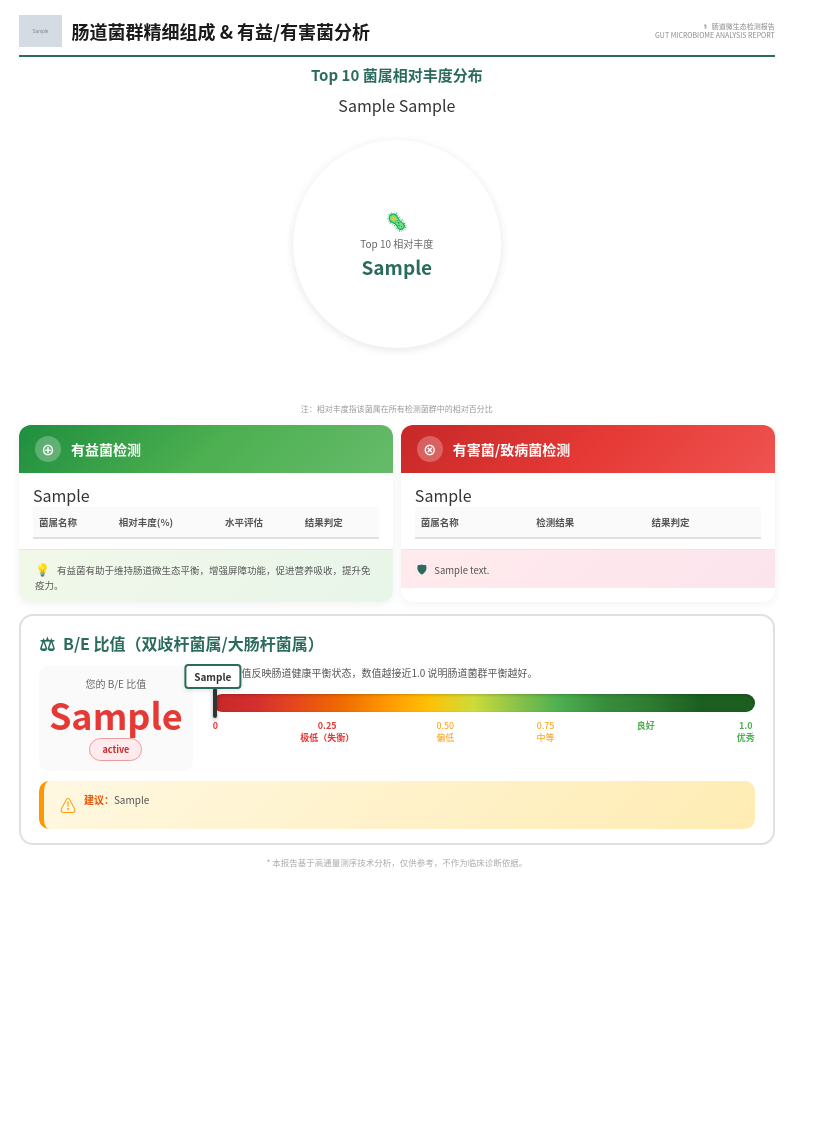
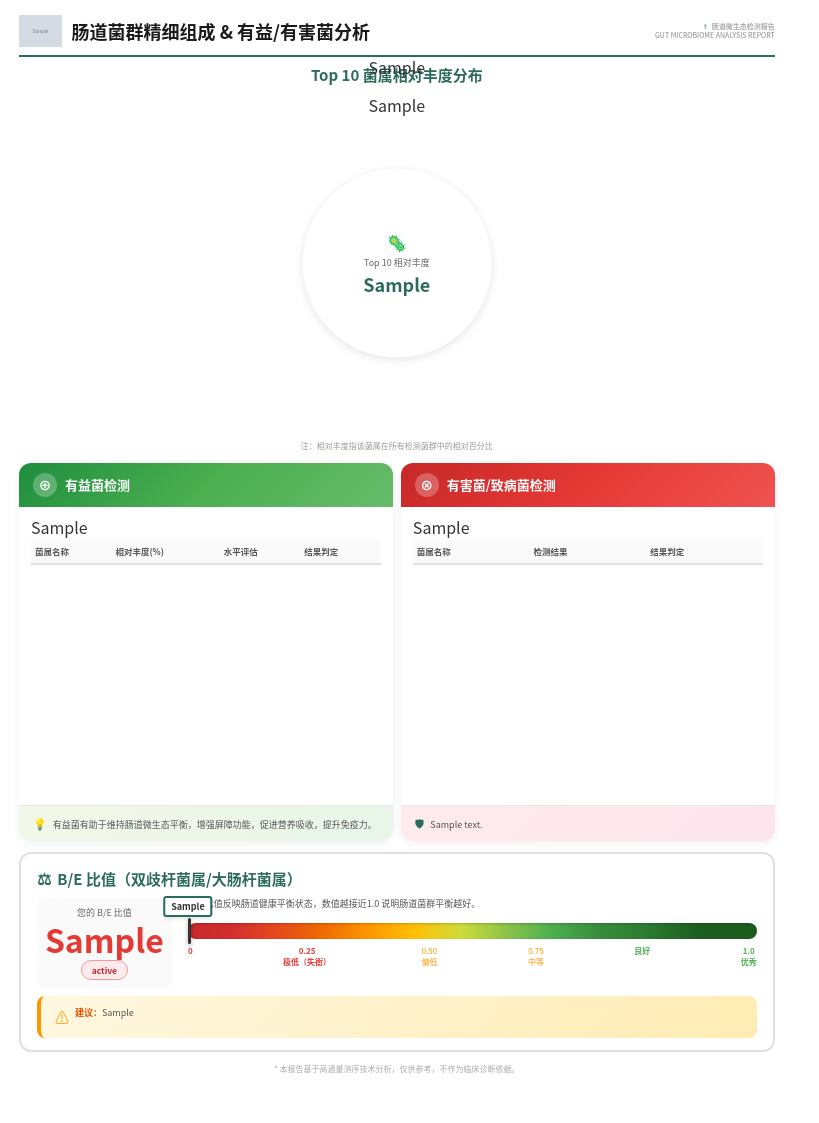
Before and after one commit to loveinstory/report-awk-16sRNA, a Python web app: template templates/page3_composition.html in a window 1280 px wide. Shown: the whole page, without its empty margins (0-819 px from the left). Run offline with Jinja, Linux system fonts and the light colour scheme; the template is opened without the code that fills it: most values are stand-ins (such as "Sample title", 1, 10 or a date in 2020); grey boxes marked "Sample" are stand-in pictures; lists and menus that the app fills with data are empty.

Commit message:
修复第三页问题：图例重叠、环形图显示、卡片高度统一

```diff
--- a/templates/page3_composition.html
+++ b/templates/page3_composition.html
@@ -80,17 +80,21 @@ body {
 }
 .donut-container {
     position: relative;
-    width: 190mm;
-    height: 80mm;
+    width: 100%;
+    height: 90mm;
     margin: 0 auto;
 }
-.donut-chart {
+.donut-wrapper {
     position: absolute;
     left: 50%;
     top: 50%;
     transform: translate(-50%, -50%);
-    width: 100mm;
-    height: 100mm;
+    width: 110mm;
+    height: 110mm;
+}
+.donut-chart {
+    width: 100%;
+    height: 100%;
 }
 .donut-center-text {
     position: absolute;
@@ -100,8 +104,8 @@ body {
     text-align: center;
     z-index: 10;
     background: white;
-    width: 55mm;
-    height: 55mm;
+    width: 50mm;
+    height: 50mm;
     border-radius: 50%;
     display: flex;
     flex-direction: column;
@@ -110,17 +114,17 @@ body {
     box-shadow: 0 2px 10px rgba(0,0,0,0.1);
 }
 .donut-center-icon {
-    font-size: 18px;
+    font-size: 16px;
     color: #2B6B5E;
-    margin-bottom: 3px;
+    margin-bottom: 2px;
 }
 .donut-center-label {
-    font-size: 10px;
+    font-size: 9px;
     color: #666;
     margin-bottom: 2px;
 }
 .donut-center-value {
-    font-size: 19px;
+    font-size: 18px;
     font-weight: bold;
     color: #2B6B5E;
 }
@@ -185,25 +198,29 @@ body {
     border-radius: 12px;
     overflow: hidden;
     box-shadow: 0 2px 8px rgba(0,0,0,0.06);
+    display: flex;
+    flex-direction: column;
+    min-height: 100mm;
 }
 .col-card-header {
-    padding: 11px 16px;
-    font-size: 14px;
+    padding: 10px 14px;
+    font-size: 13px;
     font-weight: bold;
     color: white;
     display: flex;
     align-items: center;
-    gap: 10px;
+    gap: 8px;
+    flex-shrink: 0;
 }
 .col-card-header-icon {
-    width: 26px;
-    height: 26px;
+    width: 24px;
+    height: 24px;
     border-radius: 50%;
     background: rgba(255,255,255,0.25);
     display: flex;
     align-items: center;
     justify-content: center;
-    font-size: 14px;
+    font-size: 13px;
 }
 .col-card-header.green {
     background: linear-gradient(135deg, #1E8E3E 0%, #4CAF50 50%, #66BB6A 100%);
@@ -212,25 +229,29 @@ body {
     background: linear-gradient(135deg, #C62828 0%, #E53935 50%, #EF5350 100%);
 }
 .col-card-body {
-    padding: 10px 14px;
+    padding: 8px 12px;
     background: white;
+    flex: 1;
+    display: flex;
+    flex-direction: column;
 }
 .col-table {
     width: 100%;
     border-collapse: collapse;
-    font-size: 10px;
+    font-size: 9px;
+    flex: 1;
 }
 .col-table th {
     text-align: left;
-    padding: 8px 6px;
+    padding: 6px 4px;
     border-bottom: 2px solid #e0e0e0;
     color: #555;
-    font-size: 9.5px;
+    font-size: 8.5px;
     font-weight: 600;
     background: #fafafa;
 }
 .col-table td {
-    padding: 8px 6px;
+    padding: 7px 4px;
     border-bottom: 1px solid #f0f0f0;
     vertical-align: middle;
 }
@@ -260,12 +281,12 @@ body {
     border: 1px solid #64B5F6;
 }
 .col-card-footer {
-    padding: 10px 16px;
-    font-size: 9.5px;
+    padding: 9px 14px;
+    font-size: 9px;
     color: #555;
-    background: #f8fafb;
     border-top: 1px solid #e8e8e8;
     line-height: 1.5;
+    flex-shrink: 0;
 }
 .col-card-footer.green {
     background: linear-gradient(135deg, #F1F8E9 0%, #E8F5E9 100%);
@@ -275,76 +296,76 @@ body {
 }
 .col-card-footer-icon {
     color: #2B6B5E;
-    margin-right: 5px;
-    font-size: 12px;
+    margin-right: 4px;
+    font-size: 11px;
 }
 
 /* BE ratio section */
 .be-section {
     margin-top: 3mm;
-    padding: 14px 18px;
+    padding: 12px 16px;
     border: 2px solid #e0e0e0;
-    border-radius: 14px;
+    border-radius: 12px;
     background: white;
 }
 .be-title {
-    font-size: 16px;
+    font-size: 15px;
     font-weight: bold;
     color: #2B6B5E;
-    margin-bottom: 10px;
+    margin-bottom: 8px;
     display: flex;
     align-items: center;
-    gap: 8px;
+    gap: 6px;
 }
 .be-title-icon {
-    font-size: 18px;
+    font-size: 16px;
 }
 .be-content {
     display: flex;
     align-items: flex-start;
-    gap: 20px;
+    gap: 16px;
 }
 .be-value-area {
     text-align: center;
-    min-width: 100px;
-    padding: 10px;
+    min-width: 90px;
+    padding: 8px;
     background: #fafafa;
-    border-radius: 10px;
+    border-radius: 8px;
 }
 .be-value-label {
-    font-size: 10px;
+    font-size: 9px;
     color: #666;
-    margin-bottom: 5px;
+    margin-bottom: 4px;
 }
 .be-value-num {
-    font-size: 36px;
+    font-size: 32px;
     font-weight: bold;
     color: #E53935;
     line-height: 1;
 }
 .be-value-status {
     display: inline-block;
-    padding: 4px 12px;
-    border-radius: 12px;
-    font-size: 9px;
+    padding: 3px 10px;
+    border-radius: 10px;
+    font-size: 8.5px;
     font-weight: bold;
     background: #FFEBEE;
     color: #C62828;
     border: 1px solid #EF9A9A;
-    margin-top: 6px;
+    margin-top: 4px;
 }
 .be-scale {
     flex: 1;
 }
 .be-desc {
-    font-size: 10px;
+    font-size: 9px;
     color: #555;
-    margin-bottom: 8px;
+    margin-bottom: 6px;
     line-height: 1.4;
 }
 .be-scale-bar {
-    height: 18px;
-    border-radius: 9px;
+    height: 16px;
+    border-radius: 8px;
     background: linear-gradient(90deg,
         #C62828 0%, #D32F2F 8%,
         #E64A19 16%, #EF6C00 24%,
@@ -354,28 +375,28 @@ body {
         #2E7D32 80%, #1B5E20 90%,
         #1B5E20 100%);
     position: relative;
-    margin: 14px 0 8px 0;
+    margin: 12px 0 6px 0;
     box-shadow: inset 0 1px 3px rgba(0,0,0,0.2);
 }
 .be-scale-marker {
     position: absolute;
-    top: -6px;
-    width: 4px;
-    height: 30px;
+    top: -5px;
+    width: 3px;
+    height: 26px;
     background: #333;
     border-radius: 2px;
     box-shadow: 0 2px 4px rgba(0,0,0,0.3);
 }
 .be-scale-value {
     position: absolute;
-    top: -24px;
-    font-size: 10px;
+    top: -22px;
+    font-size: 9px;
     font-weight: bold;
     color: #333;
     background: white;
-    padding: 3px 8px;
+    padding: 2px 6px;
     border: 2px solid #2B6B5E;
-    border-radius: 4px;
+    border-radius: 3px;
     transform: translateX(-50%);
     white-space: nowrap;
     box-shadow: 0 2px 4px rgba(0,0,0,0.1);
@@ -383,7 +404,7 @@ body {
 .be-scale-labels {
     display: flex;
     justify-content: space-between;
-    font-size: 9px;
+    font-size: 8px;
     color: #666;
     line-height: 1.4;
 }
@@ -394,21 +415,21 @@ body {
 .be-scale-labels .label-mid { color: #FF9800; }
 .be-scale-labels .label-high { color: #4CAF50; font-weight: bold; }
 .be-advice {
-    margin-top: 10px;
-    padding: 11px 16px;
+    margin-top: 8px;
+    padding: 10px 14px;
     background: linear-gradient(135deg, #FFF8E1 0%, #FFECB3 100%);
-    border-radius: 10px;
-    border-left: 5px solid #FF9800;
-    font-size: 10px;
+    border-radius: 8px;
+    border-left: 4px solid #FF9800;
+    font-size: 9px;
     color: #555;
-    line-height: 1.6;
+    line-height: 1.5;
     display: flex;
     align-items: flex-start;
-    gap: 8px;
+    gap: 6px;
 }
 .be-advice-icon {
     color: #FF9800;
-    font-size: 16px;
+    font-size: 14px;
     flex-shrink: 0;
     margin-top: 1px;
 }
@@ -418,7 +439,7 @@ body {
 }
 .footnote {
     margin-top: 3mm;
-    font-size: 8.5px;
+    font-size: 8px;
     color: #aaa;
     text-align: center;
 }
@@ -439,11 +460,13 @@ body {
     <div class="donut-section">
         <div class="donut-title">Top 10 菌属相对丰度分布</div>
         <div class="donut-container">
-            {{donut_chart}}
-            <div class="donut-center-text">
-                <span class="donut-center-icon">🦠</span>
-                <div class="donut-center-label">Top 10 相对丰度</div>
-                <div class="donut-center-value">{{top10_ratio}}</div>
+            <div class="donut-wrapper">
+                {{donut_chart}}
+                <div class="donut-center-text">
+                    <span class="donut-center-icon">🦠</span>
+                    <div class="donut-center-label">Top 10 相对丰度</div>
+                    <div class="donut-center-value">{{top10_ratio}}</div>
+                </div>
             </div>
             {{donut_legend}}
         </div>
--- a/test_output/page1.html
+++ b/test_output/page1.html
@@ -268,7 +268,7 @@ body {
             </div>
         </div>
         <div class="report-meta">
-            <div><span class="report-meta-icon">≡</span> 报告编号：GMB-1778316651</div>
+            <div><span class="report-meta-icon">≡</span> 报告编号：GMB-1778317339</div>
             <div><span class="report-meta-icon">◷</span> 报告日期：2026年05月09日</div>
         </div>
     </div>
```
Also changed, not shown: other parts of templates/page3_composition.html (+20 -11 lines), report_generator_v2.py (+10 -6 lines), test_output/page3.html (+120 -93 lines).
